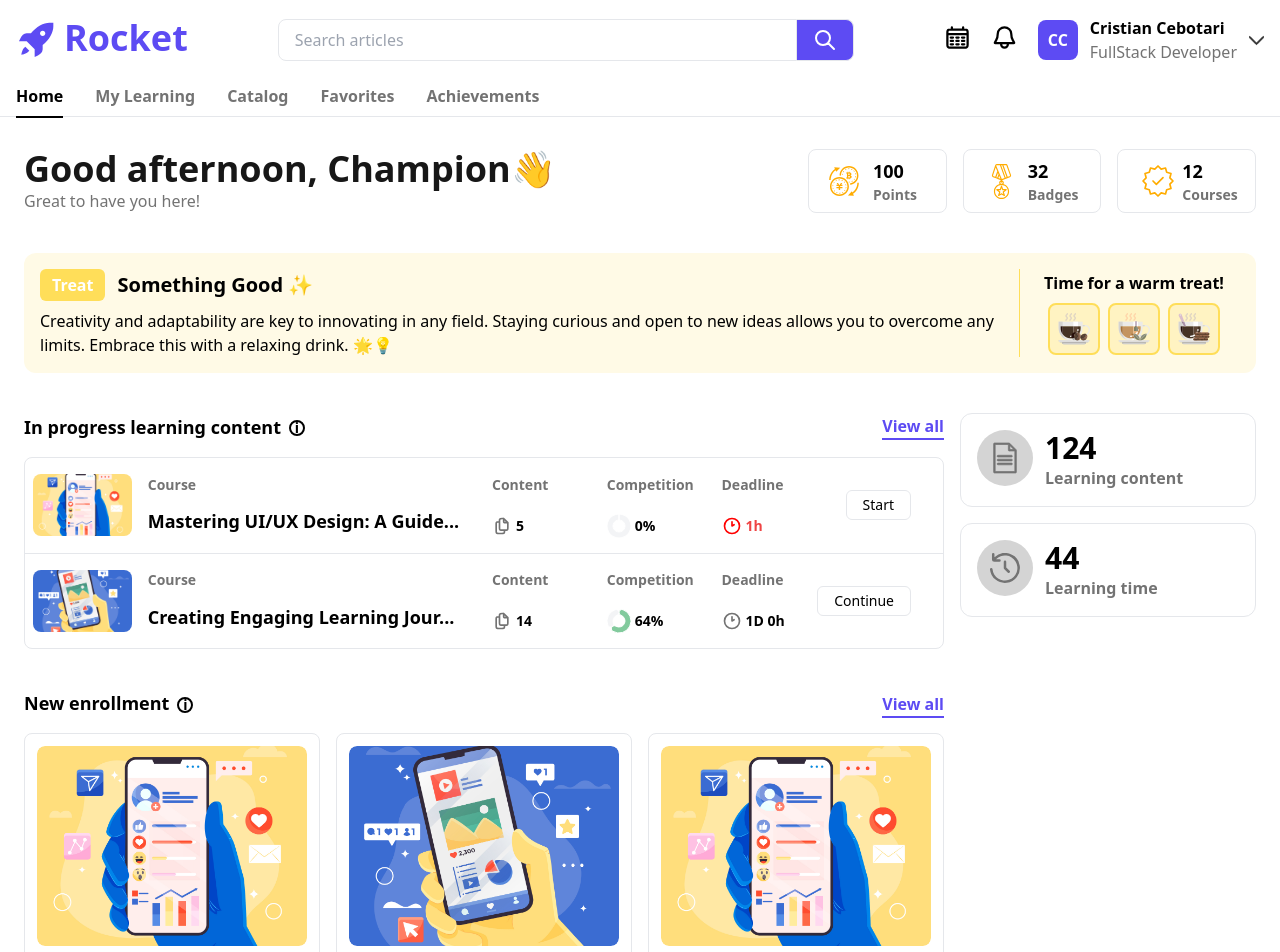
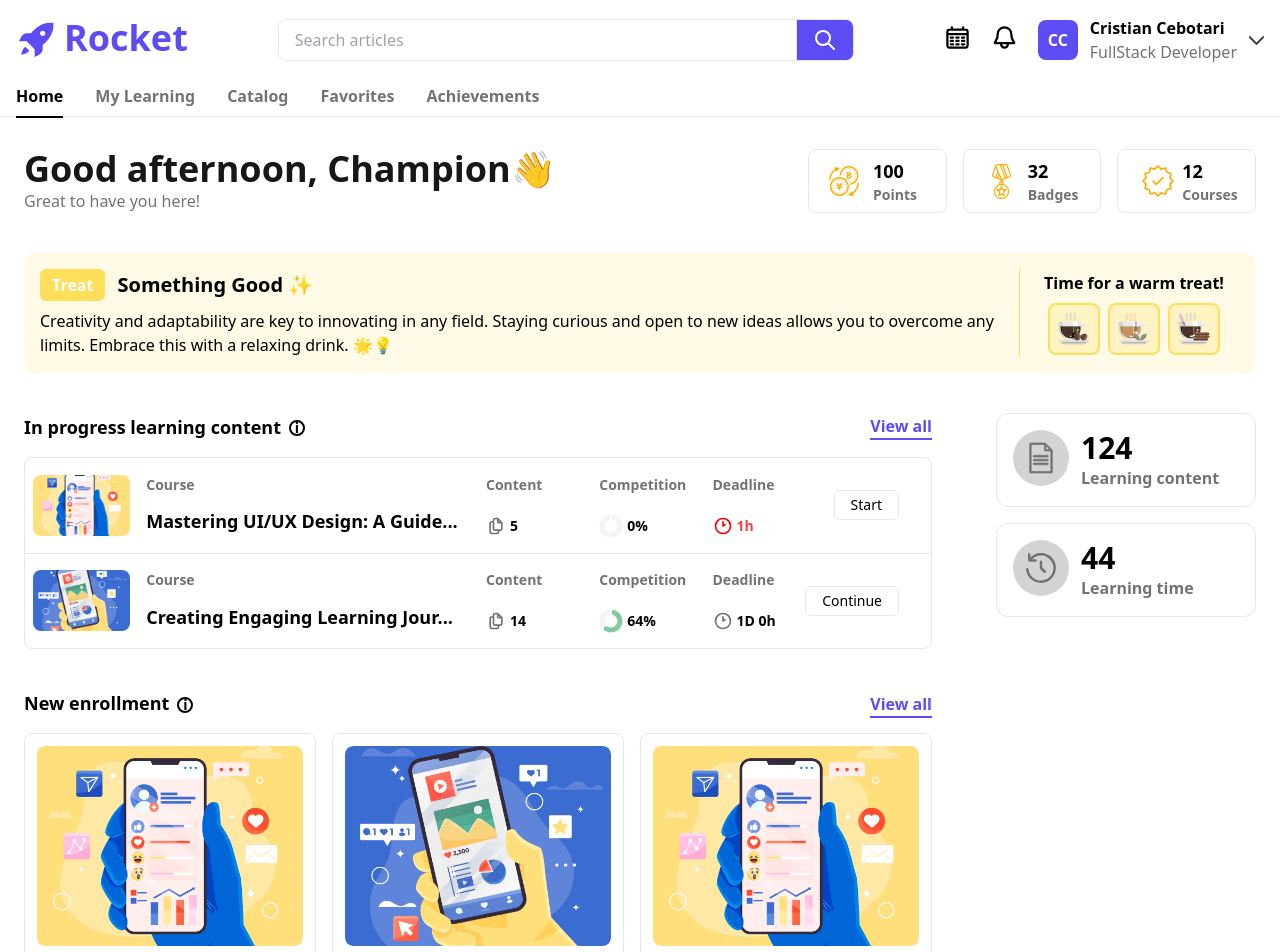
Before and after one commit to Eravity/Rocket.dev, a Next.js app: page / in a window 1280 px wide. Shown: the top 952 px of the page. Built offline with nearby package versions, Linux system fonts and the light colour scheme.

Commit message:
Change Gap between Aside and content

```diff
--- a/src/app/page.tsx
+++ b/src/app/page.tsx
@@ -15,7 +15,7 @@ export default function Home() {
         <Stats />
       </div>
       <Treat />
-      <div className="grid grid-cols-1 md:grid-cols-4 gap-4">
+      <div className="grid grid-cols-1 md:grid-cols-4 gap-16">
         <div className="md:col-span-3 grid gap-6 md:gap-10">
           <InProgressContent />
           <NewEnrollment />
```
